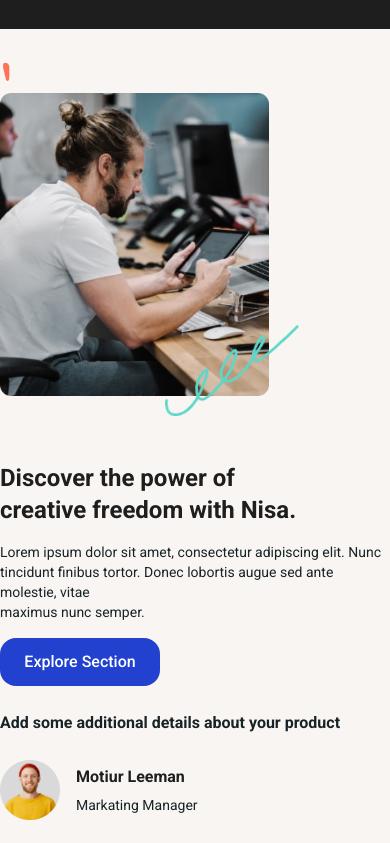
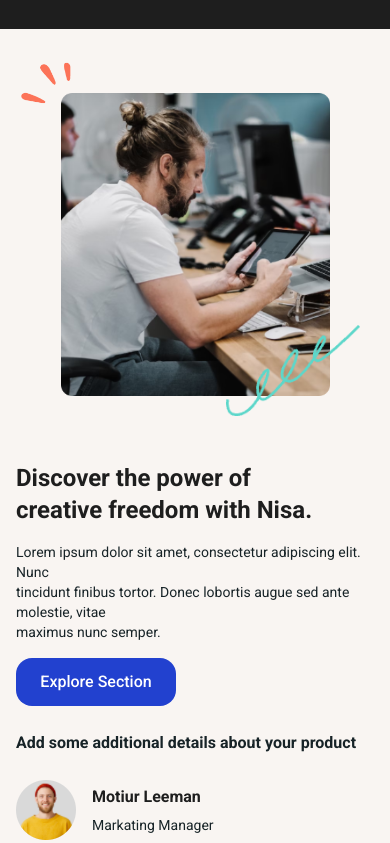
Before and after one commit to totato4/Nisa, a website: page index.html in a window 390 px wide. Shown: the part 742-1585 px from the top of the page. Drawn offline with nearby package versions, Linux system fonts and the light colour scheme; files that its build step writes are made by us from their sources.

Commit message:
добавлен адаптив и отступы для discover

```diff
--- a/src/scss/sections/_discover.scss
+++ b/src/scss/sections/_discover.scss
@@ -17,19 +17,19 @@
   display: flex;
   flex-direction: column;
   gap: 66px;
-
+  padding: 0px 16px;
   margin-top: 64px;
   margin-bottom: 24px;
   @media (min-width: $tablet) {
     flex-direction: row;
     gap: 62.13px;
-
+    padding: 0px 24px;
     margin-top: 44px;
     margin-bottom: 33px;
   }
   @media (min-width: $desktop) {
     gap: 158px;
-
+    padding: 0px 0px;
     margin-top: 89px;
     margin-bottom: 69px;
   }
@@ -40,12 +40,16 @@
   max-height: 303px;
   width: 100%;
   height: 100%;
-
+  margin-left: auto;
+  margin-right: auto;
   position: relative;
 
   @media (min-width: $tablet) {
     max-width: 296.66px;
     max-height: 333.35px;
+
+    margin-left: 0;
+    margin-right: 0;
   }
   @media (min-width: $desktop) {
     max-width: 384px;
```
